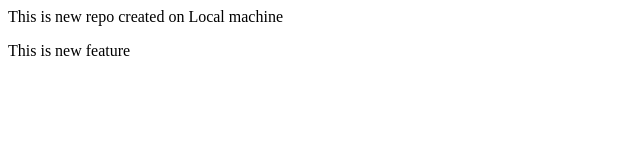
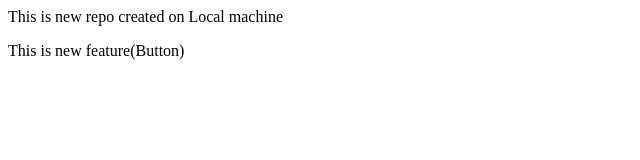
Before and after one commit to shakti-07/LocalRepo, a plain HTML site: page index.html in a window 1280 px wide. Shown: the full height of the page, 0-640 px from the left. Drawn offline with Linux system fonts and the light colour scheme.

Commit message:
Add button

```diff
--- a/index.html
+++ b/index.html
@@ -1,2 +1,2 @@
 <p>This is new repo created on Local machine</p>
-<P>This is new feature</P>
+<P>This is new feature(Button)</P>
```
